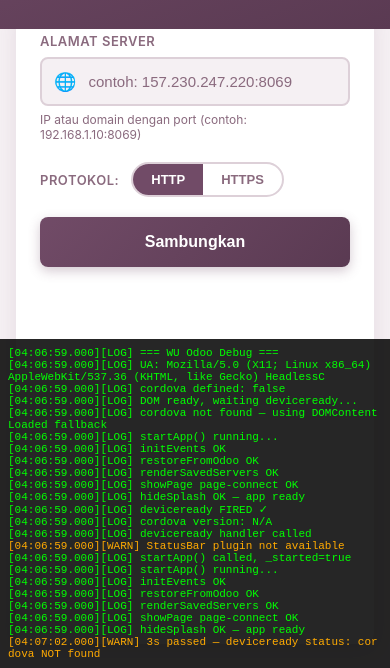
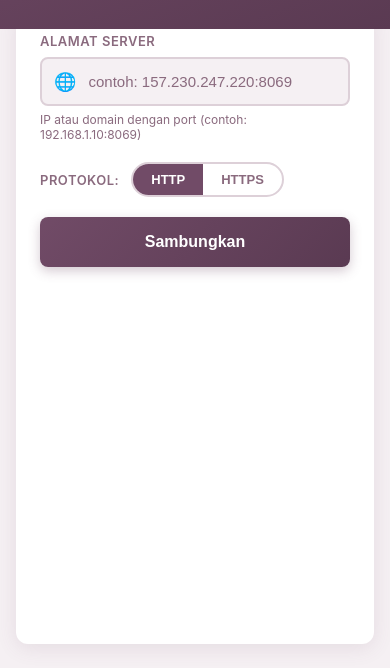
Before and after one commit to wz1310/od_apk, a website: page www/index.html in a window 390 px wide. Shown: the part 176-844 px from the top of the page. Drawn offline with Linux system fonts and the light colour scheme; some packages are replaced by stand-ins of ours.

Commit message:
feat: hide debug log by default, toggle via burger button top-left

```diff
--- a/www/index.html
+++ b/www/index.html
@@ -140,19 +140,65 @@
 
     <script src="cordova.js"></script>
     <script>
-    /* ── DEBUG OVERLAY — tampil di layar HP ── */
+    /* ── DEBUG OVERLAY — hidden by default, toggle via burger button ── */
     (function() {
+        // Burger button (kiri atas, selalu visible)
+        var btn = document.createElement('button');
+        btn.id = 'debug-toggle';
+        btn.innerHTML = '&#9776;';
+        btn.style.cssText = [
+            'position:fixed','top:10px','left:10px',
+            'width:36px','height:36px',
+            'background:rgba(113,75,103,0.85)',
+            'color:#fff','border:none','border-radius:8px',
+            'font-size:20px','cursor:pointer',
+            'z-index:100000','display:flex',
+            'align-items:center','justify-content:center',
+            'box-shadow:0 2px 8px rgba(0,0,0,0.3)',
+            'line-height:1'
+        ].join(';');
+        document.body.appendChild(btn);
+
+        // Panel log (hidden by default)
         var box = document.createElement('div');
         box.id = 'debug-box';
         box.style.cssText = [
             'position:fixed','bottom:0','left:0','right:0',
-            'max-height:45vh','overflow-y:auto',
-            'background:rgba(0,0,0,0.85)','color:#0f0',
+            'height:50vh','overflow-y:auto',
+            'background:rgba(0,0,0,0.92)','color:#0f0',
             'font-size:11px','font-family:monospace',
-            'padding:8px','z-index:99999',
-            'white-space:pre-wrap','word-break:break-all'
+            'padding:8px 8px 8px 8px','z-index:99999',
+            'white-space:pre-wrap','word-break:break-all',
+            'display:none',
+            'border-top:2px solid #714B67'
         ].join(';');
+
+        // Header panel log
+        var header = document.createElement('div');
+        header.style.cssText = 'display:flex;justify-content:space-between;align-items:center;margin-bottom:6px;';
+        header.innerHTML =
+            '<span style="color:#e8d5e0;font-weight:bold;font-size:12px">WU Odoo Debug Log</span>' +
+            '<button id="debug-clear" style="background:#714B67;color:#fff;border:none;border-radius:4px;padding:2px 8px;font-size:11px;cursor:pointer">Clear</button>';
+        box.appendChild(header);
+
+        var content = document.createElement('div');
+        content.id = 'debug-content';
+        box.appendChild(content);
         document.body.appendChild(box);
+
+        // Toggle
+        var visible = false;
+        btn.addEventListener('click', function() {
+            visible = !visible;
+            box.style.display = visible ? 'block' : 'none';
+            btn.style.background = visible ? 'rgba(200,50,50,0.85)' : 'rgba(113,75,103,0.85)';
+            if (visible) content.scrollTop = content.scrollHeight;
+        });
+        document.getElementById('debug-clear').addEventListener('click', function(e) {
+            e.stopPropagation();
+            lines = [];
+            content.innerHTML = '';
+        });
 
         var lines = [];
         function log(type, args) {
@@ -160,13 +206,13 @@
                 try { return (typeof a === 'object') ? JSON.stringify(a) : String(a); }
                 catch(e) { return String(a); }
             }).join(' ');
-            var ts = new Date().toISOString().substr(11,12);
+            var ts    = new Date().toISOString().substr(11,12);
             var color = type==='error'?'#f66': type==='warn'?'#fa0':'#0f0';
             lines.push('<span style="color:'+color+'">['+ts+']['+type.toUpperCase()+'] '+
                 msg.replace(/</g,'&lt;')+'</span>');
-            if (lines.length > 80) lines.shift();
-            box.innerHTML = lines.join('\n');
-            box.scrollTop = box.scrollHeight;
+            if (lines.length > 200) lines.shift();
+            content.innerHTML = lines.join('\n');
+            if (visible) content.scrollTop = content.scrollHeight;
         }
 
         var _log   = console.log.bind(console);
@@ -176,7 +222,7 @@
         console.warn  = function() { _warn.apply(console,arguments);  log('warn', arguments); };
         console.error = function() { _error.apply(console,arguments); log('error',arguments); };
 
-        window.onerror = function(msg, src, line, col, err) {
+        window.onerror = function(msg, src, line, col) {
             log('error', [msg + ' @ ' + src + ':' + line + ':' + col]);
             return false;
         };
@@ -184,25 +230,22 @@
             log('error', ['UnhandledPromise: ' + (e.reason || e)]);
         };
 
-        /* Log info awal */
         log('log', ['=== WU Odoo Debug ===']);
-        log('log', ['UA: ' + navigator.userAgent.substr(0,80)]);
+        log('log', ['UA: ' + navigator.userAgent.substr(0,60)]);
         log('log', ['cordova defined: ' + (typeof cordova !== 'undefined')]);
         log('log', ['DOM ready, waiting deviceready...']);
 
-        /* Pantau deviceready */
         document.addEventListener('deviceready', function() {
             log('log', ['deviceready FIRED ✓']);
             log('log', ['cordova version: ' + (typeof cordova !== 'undefined' ? cordova.version : 'N/A')]);
         }, false);
 
-        /* Timeout warning */
         setTimeout(function() {
-            log('warn', ['3s passed — deviceready status: ' +
+            log('warn', ['3s — deviceready: ' +
                 (typeof cordova !== 'undefined' ? 'cordova exists' : 'cordova NOT found')]);
         }, 3000);
         setTimeout(function() {
-            log('warn', ['8s passed — forcing startApp if not started']);
+            log('warn', ['8s — forcing startApp if not started']);
         }, 8000);
     })();
     </script>
--- a/www/js/app.js
+++ b/www/js/app.js
@@ -104,6 +104,17 @@ function buildBaseUrl(protocol, host) {
     return protocol + '://' + host;
 }
 
+/**
+ * Saat di browser (testing), XHR ke server Odoo kena CORS.
+ * Gunakan proxy lokal /proxy?url=... untuk bypass.
+ * Di APK Cordova tidak ada CORS — pakai URL langsung.
+ */
+function proxyUrl(targetUrl) {
+    var isCordova = typeof cordova !== 'undefined' && cordova.version !== 'stub-browser';
+    if (isCordova) return targetUrl;
+    return '/proxy?url=' + encodeURIComponent(targetUrl);
+}
+
 function updateProtocolToggle() {
     $('btn-http').classList.toggle('active',  App.protocol === 'http');
     $('btn-https').classList.toggle('active', App.protocol === 'https');
@@ -134,7 +145,7 @@ function fetchDatabases() {
     App.host    = host;
     App.baseUrl = buildBaseUrl(App.protocol, host);
 
-    var url = App.baseUrl + '/web/database/list';
+    var url = proxyUrl(App.baseUrl + '/web/database/list');
 
     var xhr = new XMLHttpRequest();
     xhr.open('POST', url, true);
```
Also changed, not shown: 1 other file.
